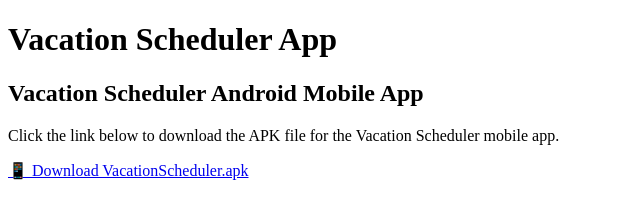
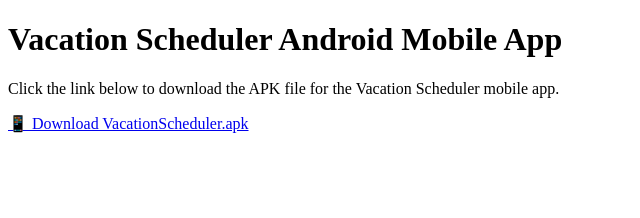
Before and after one commit to Abdel2025/D424_CAPSTONE_MOBILE_APP, a plain HTML site: page index.html in a window 1280 px wide. Shown: the whole page, without its empty margins (0-640 px from the left). Drawn offline with Linux system fonts and the light colour scheme.

Commit message:
Update title and heading in index.html

```diff
--- a/index.html
+++ b/index.html
@@ -1,10 +1,10 @@
 <!DOCTYPE html>
 <html>
 <head>
-  <h1>Vacation Scheduler App</h1>
+  <title>Vacation Scheduler App</title>
 </head>
 <body>
-  <h2>Vacation Scheduler Android Mobile App</h2>
+  <h1>Vacation Scheduler Android Mobile App</h1>
   <p>Click the link below to download the APK file for the Vacation Scheduler mobile app.</p>
   <a href="https://github.com/Abdel2025/D424_CAPSTONE_MOBILE_APP/raw/main/VacationScheduler.apk" download>
     📱 Download VacationScheduler.apk
```
